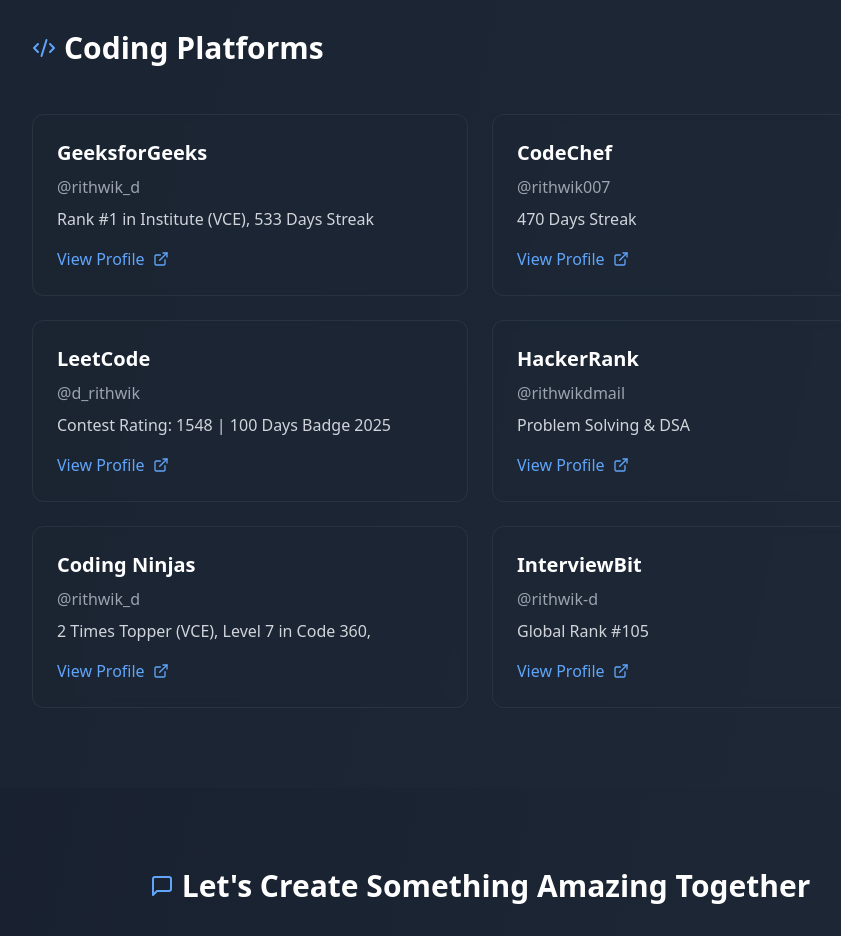
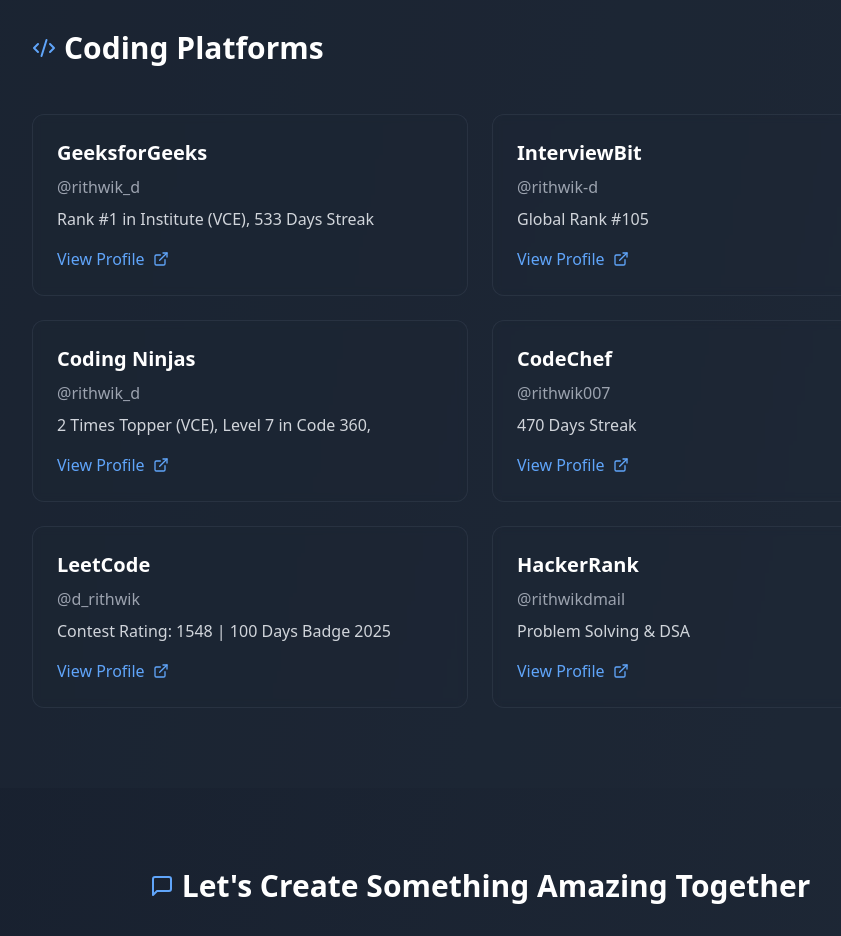
Before and after one commit to DRithwik/My-Portfolio, a React (Vite) app: page / in a window 1280 px wide. Shown: the part 5180-6116 px from the top of the page, without its empty margins (160-1001 px from the left). Built offline with nearby package versions, Linux system fonts and the light colour scheme.

Commit message:
Update CodingPlatforms.tsx

```diff
--- a/src/components/CodingPlatforms.tsx
+++ b/src/components/CodingPlatforms.tsx
@@ -8,6 +8,18 @@
       username: 'rithwik_d',
       url: 'https://auth.geeksforgeeks.org/user/rithwik_d',
       achievements: 'Rank #1 in Institute (VCE), 533 Days Streak'
+    },
+    {
+      name: 'InterviewBit',
+      username: 'rithwik-d',
+      url: 'https://www.interviewbit.com/profile/rithwik-d/',
+      achievements: 'Global Rank #105'
+    },
+    {
+      name: 'Coding Ninjas',
+      username: 'rithwik_d',
+      url: 'https://www.naukri.com/code360/profile/e79ad955-af5d-4a19-beca-cb89b1e84273',
+      achievements: '2 Times Topper (VCE), Level 7 in Code 360,'
     },
     {
       name: 'CodeChef',
@@ -26,18 +38,6 @@
       username: 'rithwikdmail',
       url: 'https://www.hackerrank.com/profile/rithwikdmail',
       achievements: 'Problem Solving & DSA'
-    },
-    {
-      name: 'Coding Ninjas',
-      username: 'rithwik_d',
-      url: 'https://www.naukri.com/code360/profile/e79ad955-af5d-4a19-beca-cb89b1e84273',
-      achievements: '2 Times Topper (VCE), Level 7 in Code 360,'
-    },
-    {
-      name: 'InterviewBit',
-      username: 'rithwik-d',
-      url: 'https://www.interviewbit.com/profile/rithwik-d/',
-      achievements: 'Global Rank #105'
     }
   ];
 
```
